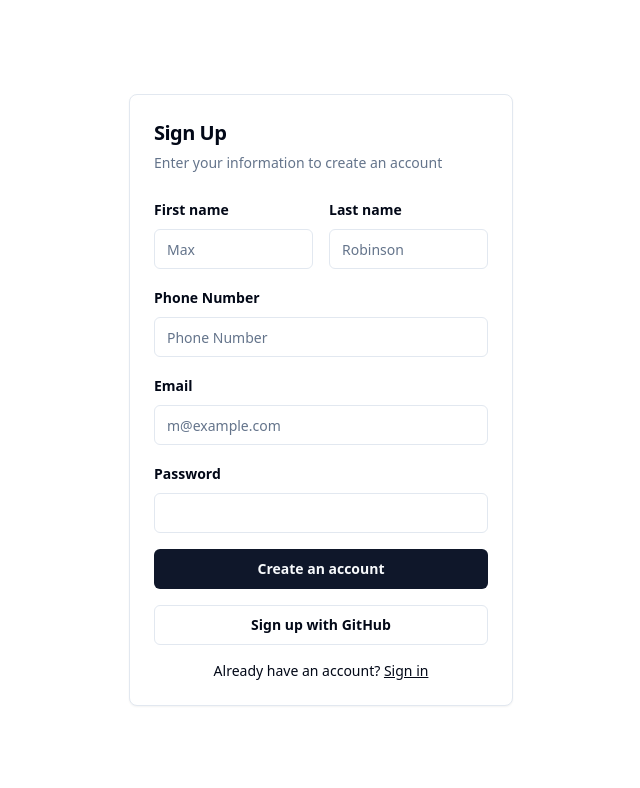
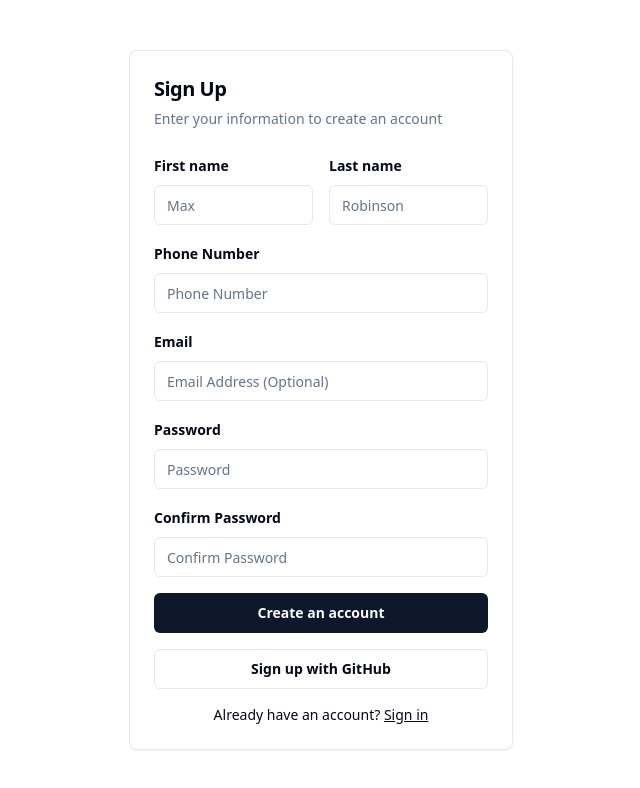
Before and after one commit to HetSolanki/Dhandha, a React (Vite) app: page /signup in a window 1280 px wide. Shown: the top 788 px of the page, without its empty margins (319-959 px from the left). Built offline with nearby package versions, Linux system fonts and the light colour scheme.

Commit message:
Validation Border Color and Toast Fix

```diff
--- a/src/Components/UI/UI-Components/SignIn.jsx
+++ b/src/Components/UI/UI-Components/SignIn.jsx
@@ -2,7 +2,6 @@ import { useEffect, useState } from "react";
 import { Link, useNavigate } from "react-router-dom";
 import { useCookies } from "react-cookie";
 import { signinuser } from "@/Handlers/SignInHandler";
-import { toast } from "../shadcn-UI/use-toast";
 import { useForm } from "react-hook-form";
 import { Button } from "../shadcn-UI/button";
 import {
@@ -17,30 +16,50 @@ import {
   FormControl,
   FormField,
   FormItem,
-  FormLabel,
   FormMessage,
 } from "@/Components/UI/shadcn-UI/form";
-
-import { Toaster } from "../shadcn-UI/toaster";
 import { Input } from "../shadcn-UI/input";
 import { Label } from "../shadcn-UI/label";
 import { zodResolver } from "@hookform/resolvers/zod";
 import { z } from "zod";
+import { ToastContainer, toast } from "react-toastify";
+import "react-toastify/dist/ReactToastify.css";
 
 const formSchema = z.object({
   phone_number: z
   .string({
-      message: "Username is required",
+    message: "Phone Number is required",
   })
-    .min(2, {
-      message: "Username must be at least 2 characters.",
+  .min(10, {
+    message: "Phone Number must be of 10 digits",
+  })
+  .max(10, {
+    message: "Phone Number must be of 10 digits",
+  })
+  .regex(/^[0-9]*$/, {
+    message: "Phone Number must be numeric",
   }),
   password: z
   .string({
     message: "Password is required",
   })
-    .min(2, {
-      message: "Password must be at least 2 characters.",
+  .min(8, {
+    message: "Password must be at least 8 characters",
+  })
+  .max(20, {
+    message: "Password must be at most 20 characters",
+  })
+  .regex(/^(?=.*[A-Z])/, {
+    message: "Password must contain at least one uppercase letter",
+  })
+  .regex(/^(?=.*[a-z])/, {
+    message: "Password must contain at least one lowercase letter",
+  })
+  .regex(/^(?=.*\d)/, {
+    message: "Password must contain at least one number",
+  })
+  .regex(/^(?=.*[!@#$%^&*])/, {
+    message: "Password must contain at least one special character",
   }),
 });
 
@@ -69,11 +88,12 @@ export default function SignIn() {
     console.log(signin);
 
     if (signin.success === true) {
-      toast({
-        title: "Success!",
-        description: "Login Successfully",
-        variant: "default",
-        duration: 2000,
+      toast.success("Login Successful", {
+        position: "top-right",
+        autoClose: 2000,
+        draggable: true,
+        closeOnClick: true,
+        theme: "light",
       });
 
       setTimeout(() => {
@@ -86,18 +106,20 @@ export default function SignIn() {
       console.log(phone_numberInput);
       lsRememberMe(phone_numberInput, passwordInput);
     } else if (signin.data === "Invalid Credentials") {
-      toast({
-        title: "Error",
-        description: "Invalid Credentials",
-        variant: "destructive",
-        duration: 2000,
+      toast.error("Invalid Credentials", {
+        position: "top-right",
+        autoClose: 2000,
+        draggable: true,
+        closeOnClick: true,
+        theme: "light",
       });
-    } else if (signin.data === "Invalid Username") {
-      toast({
-        title: "Error",
-        description: "Invalid Username",
-        variant: "destructive",
-        duration: 2000,
+    } else if (signin.data === "Invalid Phone Number") {
+      toast.error("Invalid Phone Number", {
+        position: "top-right",
+        autoClose: 2000,
+        draggable: true,
+        closeOnClick: true,
+        theme: "light",
       });
     }
   };
@@ -126,7 +148,6 @@ export default function SignIn() {
         expires: expiresdate,
       });
       console.log("Cookies Set");
-      console.log(cookies.username);
     } else {
       console.log("Not checked");
     }
@@ -151,11 +172,17 @@ export default function SignIn() {
                       name="phone_number"
                       render={({ field }) => (
                         <FormItem>
-                          <FormLabel className="font-semibold">
-                            Username
-                          </FormLabel>
+                          <Label className="font-semibold">
+                            Phone Number
+                          </Label>
                           <FormControl>
-                            <Input name="phone_number" {...field} />
+                            <Input name="phone_number" {...field}
+                              className={
+                                form.formState.errors.phone_number
+                                  ? "border-red-500"
+                                  : ""
+                              }
+                            />
                           </FormControl>
                           <FormMessage />
                         </FormItem>
@@ -168,7 +195,7 @@ export default function SignIn() {
                       name="password"
                       render={({ field }) => (
                         <FormItem>
-                          <FormLabel>
+                          <Label>
                             <div className="flex items-center">
                               <Label
                                 htmlFor="password"
@@ -183,9 +210,15 @@ export default function SignIn() {
                                 Forgot your password?
                               </Link>
                             </div>
-                          </FormLabel>
+                          </Label>
                           <FormControl>
-                            <Input id="password" type="password" {...field} />
+                            <Input id="password" type="password" {...field}
+                              className={
+                                form.formState.errors.password
+                                  ? "border-red-500"
+                                  : ""
+                              }
+                            />
                           </FormControl>
                           <FormMessage />
                         </FormItem>
@@ -218,7 +251,7 @@ export default function SignIn() {
             </Card>
           </form>
         </Form>
-        <Toaster />
+        <ToastContainer />
       </div>
     </>
   );
--- a/src/Components/UI/UI-Components/SignUp.jsx
+++ b/src/Components/UI/UI-Components/SignUp.jsx
@@ -2,8 +2,8 @@ import { Link } from "react-router-dom";
 import { useForm } from "react-hook-form";
 import { Button } from "../shadcn-UI/button";
 import { createUser } from "@/Handlers/SignUpHandler";
-import { toast } from "../shadcn-UI/use-toast";
-import { Toaster } from "../shadcn-UI/toaster";
+import { toast, ToastContainer } from "react-toastify";
+import "react-toastify/dist/ReactToastify.css";
 import { useNavigate } from "react-router-dom";
 import {
   Card,
@@ -17,12 +17,13 @@ import {
   FormControl,
   FormField,
   FormItem,
-  FormLabel,
+  // Label,
   FormMessage,
 } from "@/Components/UI/shadcn-UI/form";
 import { Input } from "../shadcn-UI/input";
 import { zodResolver } from "@hookform/resolvers/zod";
 import { z } from "zod";
+import { Label } from "../shadcn-UI/label";
 
 const formSchema = z.object({
   fname: z.string({
@@ -37,20 +38,52 @@ const formSchema = z.object({
     })
     .max(10, {
       message: "Phone Number must be of 10 digits",
+    })
+    .regex(/^[0-9]*$/, {
+      message: "Phone Number must be numeric",
     }),
-  email: z
+
+  password: z
     .string({
-      message: "Email is required",
+      message: "Password is required",
     })
-    .email({
-      message: "Email format is not valid",
+    .min(8, {
+      message: "Password must be at least 8 characters",
+    })
+    .max(20, {
+      message: "Password must be at most 20 characters",
+    })
+    .regex(/^(?=.*[A-Z])/, {
+      message: "Password must contain at least one uppercase letter",
+    })
+    .regex(/^(?=.*[a-z])/, {
+      message: "Password must contain at least one lowercase letter",
+    })
+    .regex(/^(?=.*\d)/, {
+      message: "Password must contain at least one number",
+    })
+    .regex(/^(?=.*[!@#$%^&*])/, {
+      message: "Password must contain at least one special character",
     }),
-  password: z.string({
-    message: "Password is required",
-  }),
+  confirm_password: z
+    .string({
+      message: "Confirm Password is required",
+    })
 });
 
 export default function SignUp() {
+
+  const checkValidation = (data) => {
+    if (data.password !== data.confirm_password) {
+      form.setError("confirm_password", {
+        type: "manual",
+        message: "Passwords do not match",
+      });
+      return false;
+    }
+    return true;
+  };
+
   const form = useForm({
     resolver: zodResolver(formSchema),
   });
@@ -59,20 +92,45 @@ export default function SignUp() {
 
   const formSubmit = async (data) => {
     console.log(data);
+    if (!checkValidation(data)) {
+      return;
+    } else {
+      console.log("Validation Passed");
+    }
     const newUser = await createUser(data);
+    console.log(newUser)
 
     if (newUser.status === "success") {
-      toast({
-        title: "Success!",
-        description: "Registered Successfully",
-        variant: "default",
-        duration: 2000,
+      toast.success("Registered Successfully", {
+        position: "top-right",
+        autoClose: 2000,
+        draggable: true,
+        closeOnClick: true,
+        theme: "light",
       });
 
       setTimeout(() => {
         navigate("/dashboard");
       }, 2000);
       localStorage.setItem("token", newUser.token);
+    }
+    else if (newUser.status === "failed") {
+      toast.error("User already exists", {
+        position: "top-right",
+        autoClose: 2000,
+        draggable: true,
+        closeOnClick: true,
+        theme: "light",
+      });
+    }
+    else {
+      toast.error("Error", {
+        position: "top-right",
+        autoClose: 2000,
+        draggable: true,
+        closeOnClick: true,
+        theme: "light",
+      });
     }
   };
   return (
@@ -96,17 +154,22 @@ export default function SignUp() {
                         name="fname"
                         render={({ field }) => (
                           <FormItem>
-                            <FormLabel
+                            <Label
                               htmlFor="first-name"
                               className="font-semibold"
                             >
                               First name
-                            </FormLabel>
+                            </Label>
                             <FormControl>
                               <Input
                                 id="first-name"
                                 placeholder="Max"
                                 {...field}
+                                className={
+                                  form.formState.errors.fname
+                                    ? "border-red-500"
+                                    : ""
+                                }
                               />
                             </FormControl>
                             <FormMessage />
@@ -120,17 +183,22 @@ export default function SignUp() {
                         name="lname"
                         render={({ field }) => (
                           <FormItem>
-                            <FormLabel
+                            <Label
                               htmlFor="last-name"
                               className="font-semibold"
                             >
                               Last name
-                            </FormLabel>
+                            </Label>
                             <FormControl>
                               <Input
                                 id="last-name"
                                 placeholder="Robinson"
                                 {...field}
+                                className={
+                                  form.formState.errors.lname
+                                    ? "border-red-500"
+                                    : ""
+                                }
                               />
                             </FormControl>
                             <FormMessage />
@@ -145,18 +213,23 @@ export default function SignUp() {
                       name="phone_number"
                       render={({ field }) => (
                         <FormItem>
-                          <FormLabel
+                          <Label
                             htmlFor="phone_number"
                             className="font-semibold"
                           >
                             Phone Number
-                          </FormLabel>
+                          </Label>
                           <FormControl>
                             <Input
                               id="phone_number"
                               type="text"
                               placeholder="Phone Number"
                               {...field}
+                              className={
+                                form.formState.errors.phone_number
+                                  ? "border-red-500"
+                                  : ""
+                              }
                             />
                           </FormControl>
                           <FormMessage />
@@ -170,15 +243,20 @@ export default function SignUp() {
                       name="email"
                       render={({ field }) => (
                         <FormItem>
-                          <FormLabel htmlFor="email" className="font-semibold">
+                          <Label htmlFor="email" className="font-semibold">
                             Email
-                          </FormLabel>
+                          </Label>
                           <FormControl>
                             <Input
                               id="email"
                               type="email"
-                              placeholder="m@example.com"
+                              placeholder="Email Address (Optional)"
                               {...field}
+                              className={
+                                form.formState.errors.email
+                                  ? "border-red-500"
+                                  : ""
+                              }
                             />
                           </FormControl>
                           <FormMessage />
@@ -192,14 +270,51 @@ export default function SignUp() {
                       name="password"
                       render={({ field }) => (
                         <FormItem>
-                          <FormLabel
-                            htmlFor="password"
+                          <Label htmlFor="password" className="font-semibold">
+                            Password
+                          </Label>
+                          <FormControl>
+                            <Input
+                              id="password"
+                              type="password"
+                              placeholder="Password"
+                              {...field}
+                              className={
+                                form.formState.errors.password
+                                  ? "border-red-500"
+                                  : ""
+                              }
+                            />
+                          </FormControl>
+                          <FormMessage />
+                        </FormItem>
+                      )}
+                    />
+                  </div>
+                  <div className="grid gap-2">
+                    <FormField
+                      control={form.control}
+                      name="confirm_password"
+                      render={({ field }) => (
+                        <FormItem>
+                          <Label
+                            htmlFor="confirm_password"
                             className="font-semibold"
                           >
-                            Password
-                          </FormLabel>
+                            Confirm Password
+                          </Label>
                           <FormControl>
-                            <Input id="password" type="password" {...field} />
+                            <Input
+                              id="confirm_password"
+                              type="password"
+                              placeholder="Confirm Password"
+                              {...field}
+                              className={
+                                form.formState.errors.confirm_password
+                                  ? "border-red-500"
+                                  : ""
+                              }
+                            />
                           </FormControl>
                           <FormMessage />
                         </FormItem>
@@ -224,7 +339,7 @@ export default function SignUp() {
           </form>
         </Form>
       </div>
-      <Toaster />
+      <ToastContainer />
     </>
   );
 }
```
Also changed, not shown: 1 other file (tests, documents, lock files or other folders). Lines whose indentation alone changed are shown as unchanged.
